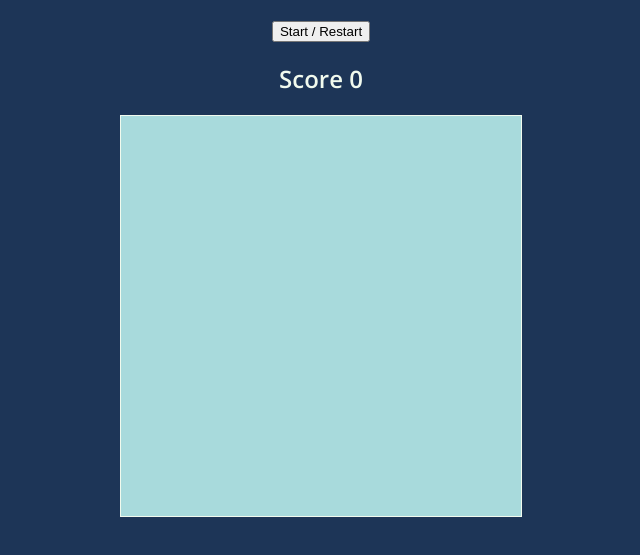
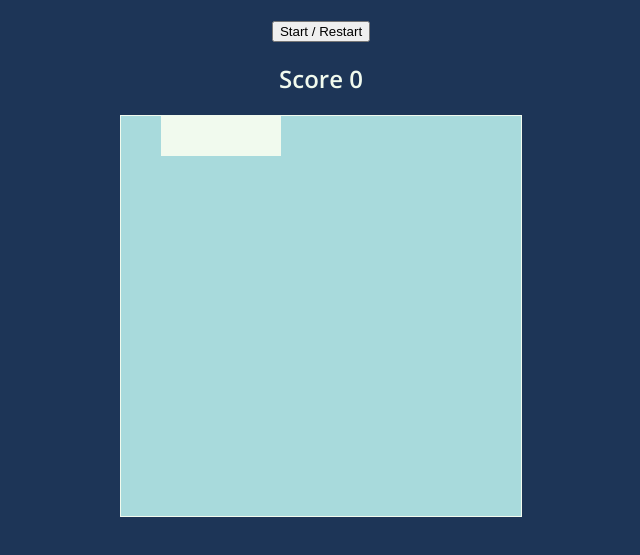
Before and after one commit to michellenpm3108/Snake-game, a plain HTML site: page index.html in a window 1280 px wide. Shown: the part 67-622 px from the top of the page, without its empty margins (319-959 px from the left). Drawn offline with nearby package versions, Linux system fonts and the light colour scheme.

Commit message:
pop and unshift the snake

```diff
--- a/index.css
+++ b/index.css
@@ -23,3 +23,7 @@ body {
     height: 40px;
     background-color: #a8dadc;
 }
+
+.snake {
+    background-color: #f1faee;
+}
--- a/index.js
+++ b/index.js
@@ -2,14 +2,24 @@ const startButton = document.getElementById('start')
 const score = document.getElementById('score')
 const grid = document.querySelector('.grid')
 let squares = []
+let currentSnake = [2,1,0]
 
 function createGrid() {
-    for (let i=0 ; i< 100 ; i++) {
-        const square = document.createElement('div');
-        square.classList.add('square')
-        grid.appendChild(square)
-        squares.push(square)
-    }
+ for (let i=0; i < 100 ; i++) {
+     const square = document.createElement('div')
+     square.classList.add('square')
+     grid.appendChild(square)
+     squares.push(square)
+ }
 }
+createGrid()
+currentSnake.forEach(index => squares[index]. classList.add('snake'))
 
-createGrid()
+function move() {
+    let tail = currentSnake.pop()
+    squares[tail].classList.remove('snake')
+
+    currentSnake.unshift(currentSnake[0] + 1)
+    squares[currentSnake[0]].classList.add('snake')
+}
+move()
```
Also changed, not shown: index.html (+2 -0 lines).
